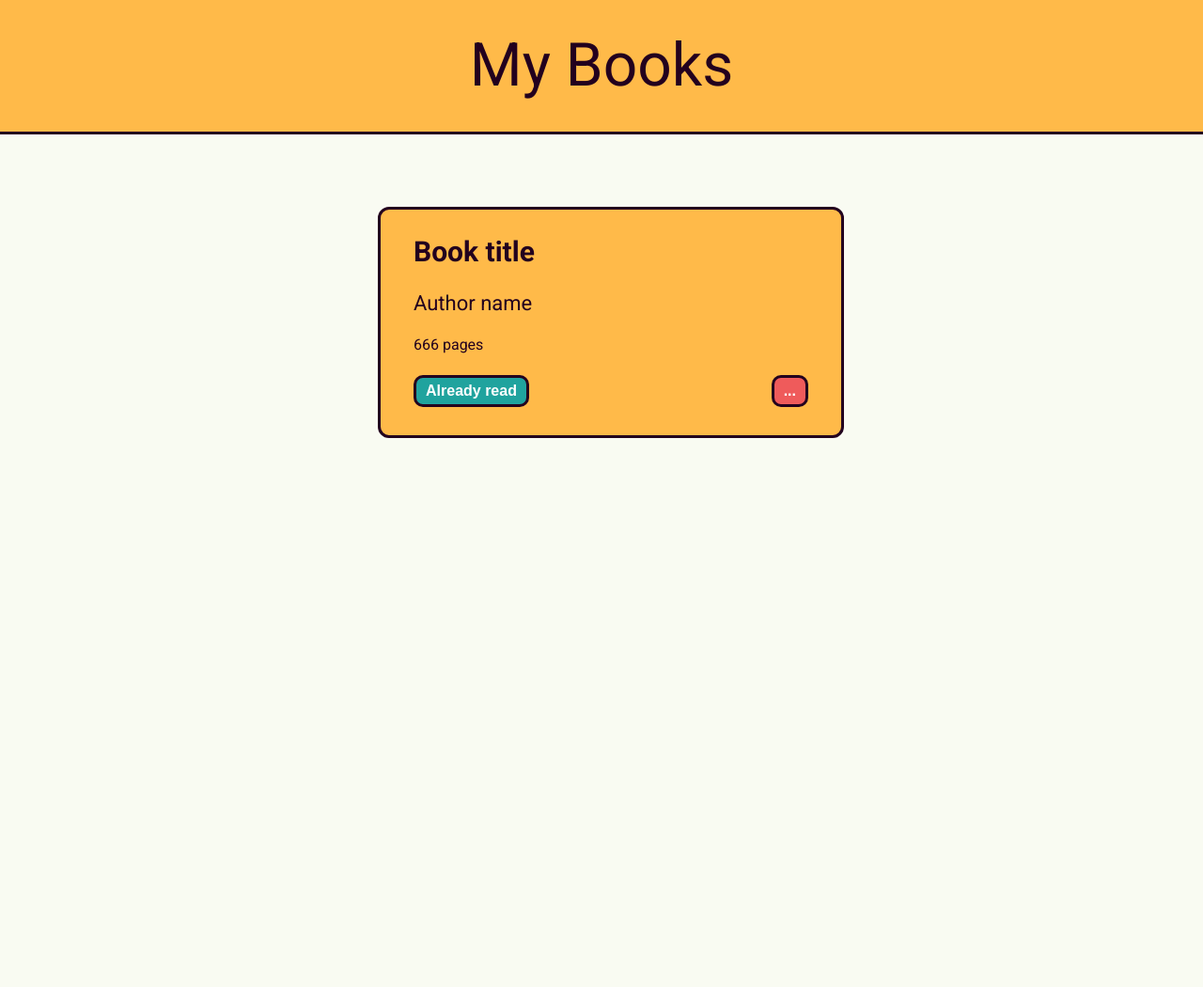
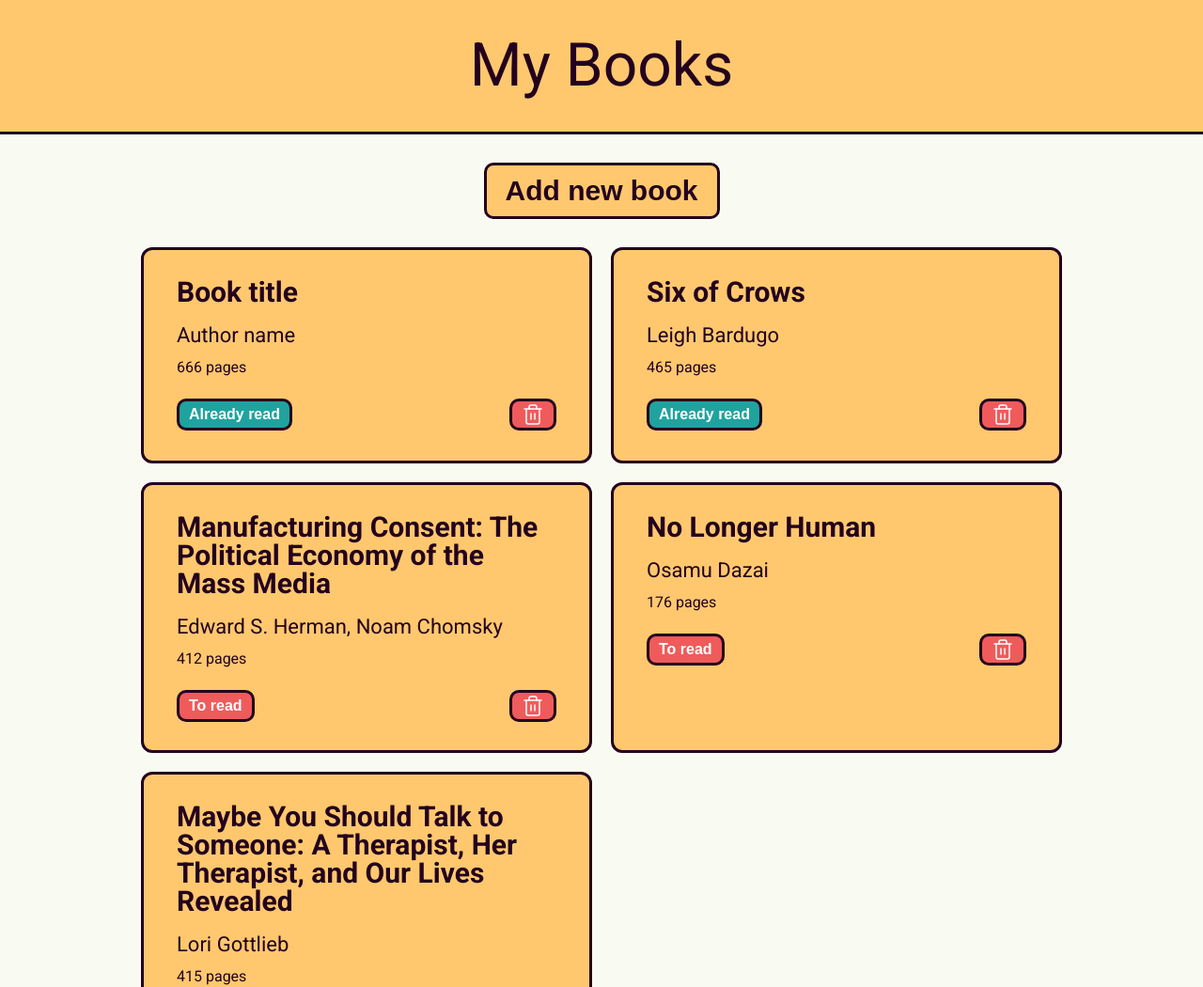
Before and after one commit to mimi-t/library, a plain HTML site: page index.html in a window 1280 px wide. Shown: the top 1050 px of the page at 94% size. Before the commit the page ends 800 px from the top, so only its background shows below. Drawn offline with Linux system fonts and the light colour scheme.

Commit message:
add render function, adjust tile formatting and add button hover styling

```diff
--- a/index.html
+++ b/index.html
@@ -2,7 +2,6 @@
 <html>
     <head>
         <meta charset="UTF-8">
-        <link href="https://fonts.googleapis.com/css2?family=Roboto+Slab:wght@400&display=swap" rel="stylesheet">
         <link href="https://fonts.googleapis.com/css2?family=Roboto:ital,wght@0,400;0,700;1,400&display=swap" rel="stylesheet">
         <link rel="stylesheet" href="reset.css">
         <link rel="stylesheet" href="styles.css">
@@ -12,14 +11,17 @@
         <header class="header">
             <h1>My Books</h1>
         </header>
-        <main class="library-wrapper">
-            <div class="book">
-                <div class="title"><h2>Book title</h2></div>
-                <div class="author"><h3>Author name</h3></div>
-                <div class="pages"><p>666 pages</p></div>
-                <div class="button-bar">
-                    <button class="read already-read">Already read</button>
-                    <button class="bin-icon">...</button>
+        <main>
+            <button id="add-book">Add new book</button>
+            <div class="library-wrapper">
+                <div class="book">
+                    <div class="title"><h2>Book title</h2></div>
+                    <div class="author"><h3>Author name</h3></div>
+                    <div class="pages"><p>666 pages</p></div>
+                    <div class="button-bar">
+                        <button class="already-read">Already read</button>
+                        <button class="bin-button"><img src="images/trash.svg" alt="bin icon"></button>
+                    </div>
                 </div>
             </div>
         </main>
--- a/script.js
+++ b/script.js
@@ -2,7 +2,35 @@
 trigger error if add empty field
 clear field after add new book
 */
-let myLibrary = [];
+
+//------------------------------ sample objects for development, delete later ------------------------------
+book1 = {title: 'Six of Crows',
+author: 'Leigh Bardugo',
+pages: '465',
+read: true
+}
+
+book2 = {title:'Manufacturing Consent: The Political Economy of the Mass Media',
+author: ' Edward S. Herman, Noam Chomsky',
+pages: '412',
+read: false
+}
+
+book3 = {title:'No Longer Human',
+author: 'Osamu Dazai',
+pages: '176',
+read: false
+}
+
+book4 = {title:'Maybe You Should Talk to Someone: A Therapist, Her Therapist, and Our Lives Revealed',
+author: 'Lori Gottlieb',
+pages: '415',
+read: true
+}
+//----------------------------------------------delete later-------------------------------------------------
+
+const libraryArray = [book1, book2, book3, book4];
+const libraryWrapper_div = document.querySelector('.library-wrapper');
 
 const Book = function(title, author, pages, read) {
     this.title = title;
@@ -14,6 +42,24 @@ const Book = function(title, author, pages, read) {
     }
 }
 
+//loops through libraryArray, formats info of each book, add into HTML
+const render = () => {
+    libraryArray.forEach((book) => {
+        let book_div = document.createElement('div');
+        book_div.className = 'book'
+        book_div.innerHTML = `<div class="title"><h2>${book.title}</h2></div>
+        <div class="author"><h3>${book.author}</h3></div>
+        <div class="pages"><p>${book.pages} pages</p></div>
+        <div class="button-bar">
+            <button class="${book.read ? 'already-read' : 'to-read'}">${book.read ? 'Already read' : 'To read'}</button>
+            <button class="bin-button"><img src="images/trash.svg" alt="bin icon"></button>
+        </div>`;
+        libraryWrapper_div.appendChild(book_div);
+    });
+}
+
 const addBookToLibrary = function() {
     // do stuff here
-  }
+}
+
+render();
--- a/styles.css
+++ b/styles.css
@@ -9,36 +9,34 @@ body {
 }
 
 .header {
-    position: absolute;
-    top: 0px;
     width: 100%;
     height: 100px;
     line-height: 100px;
     padding: 20px 0px;
-    background: #FFBA49;
+    background: #FFC86E;
     text-align: center;
     font-size: 64px;
     border-bottom: 3px solid #23001E;
 }
 
 .library-wrapper {
-    display: flex;
-    flex-wrap: wrap;
-    justify-content: space-around;
-    width: 100%;
-    margin: 200px 10px;
+    margin-top: 30px;
+    display: grid;
+    grid-template-columns: repeat(auto-fit, 480px);
+    grid-template-rows: repeat(auto-fit);
+    grid-gap: 20px;
+    justify-content: center;
 }
 
 .book {
     display: flex;
     flex-direction: column;
-    justify-content: space-between;
+    height: 100%;
+    box-sizing: border-box;
     position: relative;
-    width: 420px;
-    min-height: 180px;
-    margin: 20px 20px;
+    min-height: 230px;
     padding: 30px 35px;
-    background: #FFBA49;
+    background: #FFC86E;
     border: 3px solid #23001E;
     border-radius: 12px;
 }
@@ -56,7 +54,7 @@ body {
 
 .pages {
     margin-top: 5px;
-    margin-bottom: 15px;
+    margin-bottom: 25px;
     font-size: 16px;
 }
 
@@ -72,16 +70,39 @@ button {
     border-radius: 10px;
     font-size: 16px;
     font-weight: 700;
+    cursor: pointer;
+    transition: all 0.2s ease;
+}
+
+button:hover {
+    transform: scale(1.1);
 }
 
 .already-read {
     background-color: #20A39E;
 }
 
-.not-read {
+.to-read {
     background-color: #EF5B5B;
 }
 
-.bin-icon {
+.bin-button {
     background-color: #EF5B5B;
+    padding: 0px 10px;
 }
+
+.bin-button img {
+    height: 24px;
+    width: auto;
+    vertical-align: middle;
+}
+
+#add-book {
+    display: flex;
+    justify-content: center;
+    margin: 30px auto;
+    padding: 10px 20px;
+    background: #FFC86E;
+    color: #23001E;
+    font-size: 30px;
+}
```
Also changed, not shown: images/trash.svg (added).
